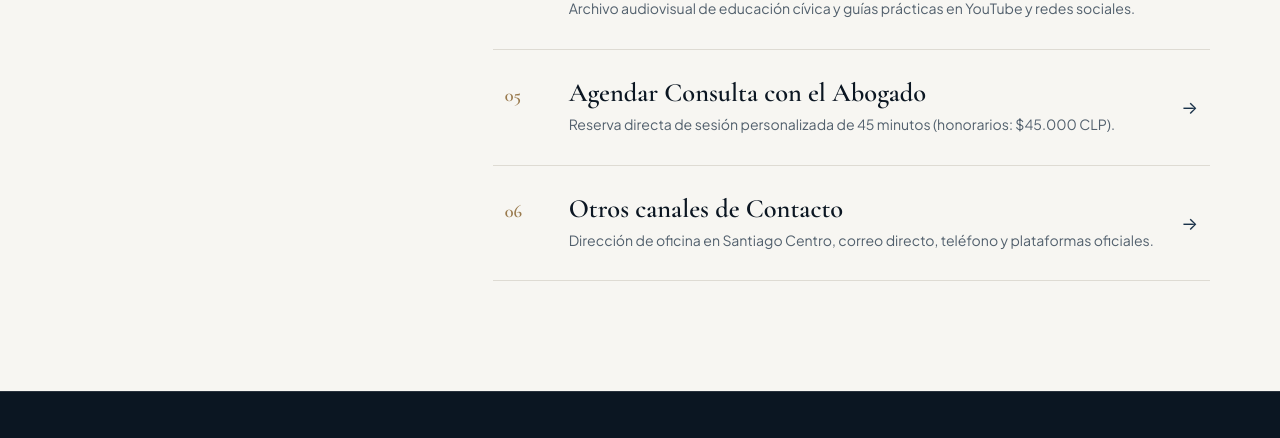
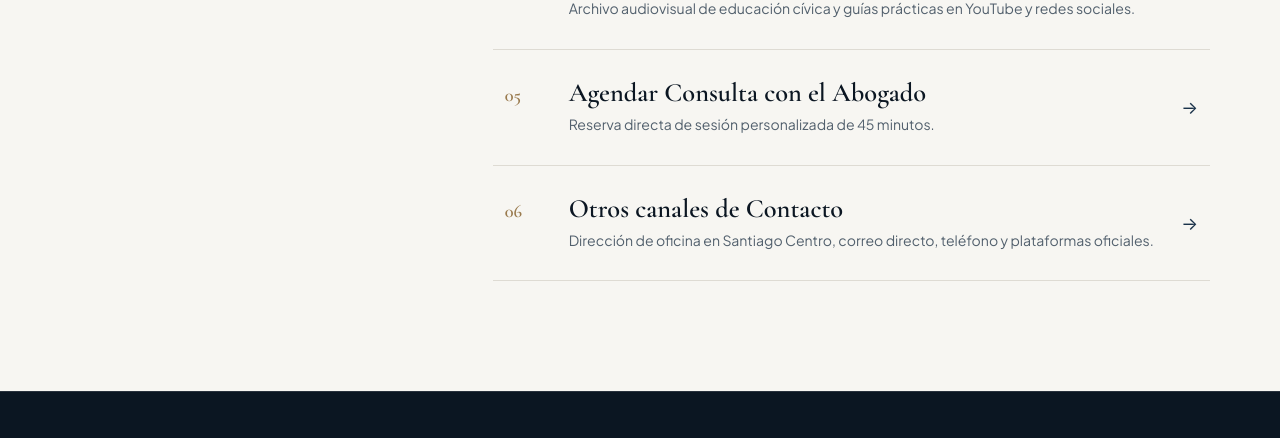
Before and after one commit to danielmanriquezsansigolo-star/abogadomanriquez, a plain HTML site: page index.html in a window 1280 px wide. Shown: the part 1311-1749 px from the top of the page. Drawn offline with nearby package versions, Linux system fonts and the light colour scheme.

Commit message:
Update index.html

```diff
--- a/index.html
+++ b/index.html
@@ -624,7 +624,7 @@
               <span class="dir-num">05</span>
               <div class="dir-content">
                 <h3>Agendar Consulta con el Abogado</h3>
-                <p>Reserva directa de sesión personalizada de 45 minutos (honorarios: $45.000 CLP).</p>
+                <p>Reserva directa de sesión personalizada de 45 minutos.</p>
               </div>
               <span class="dir-arrow">→</span>
             </a>
```
